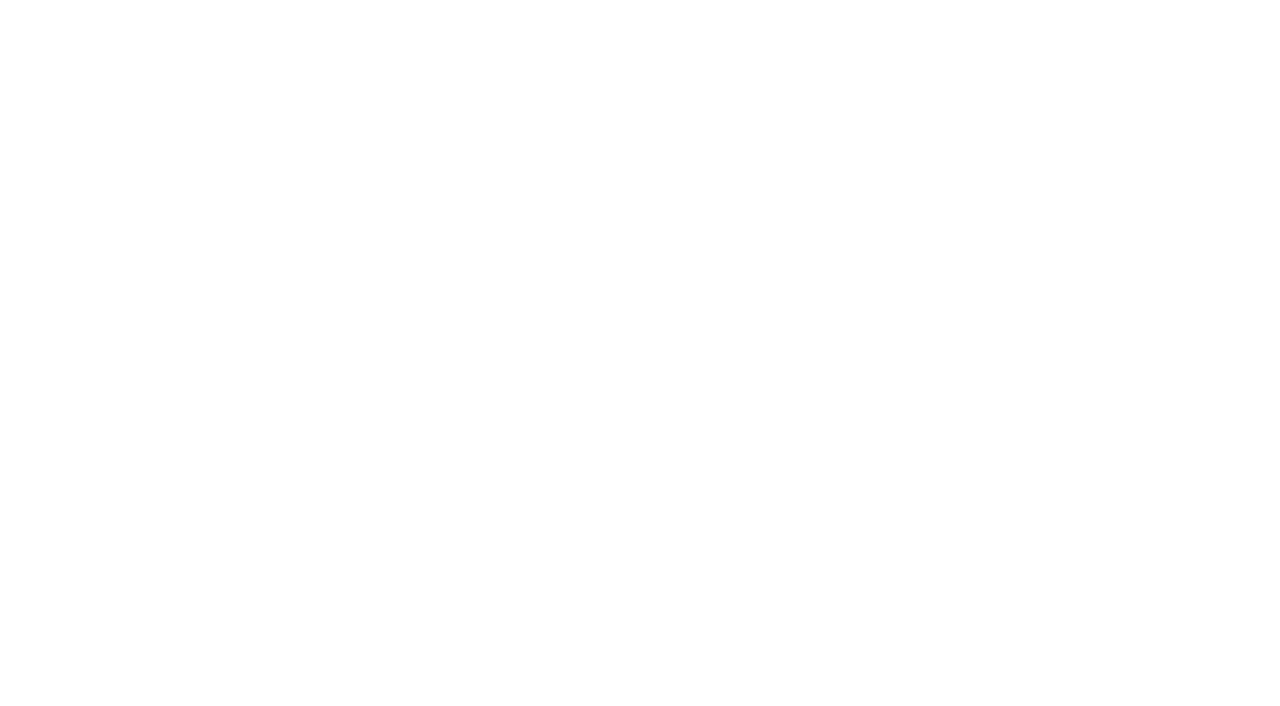
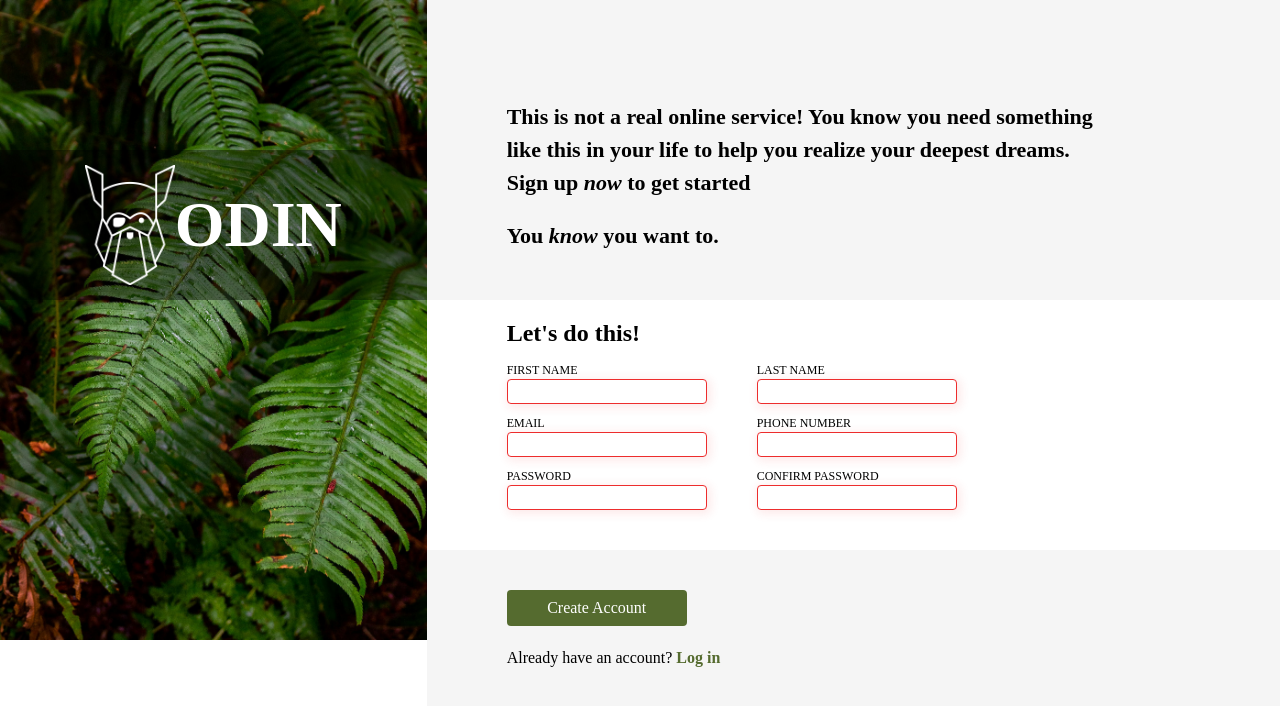
Before and after one commit to JnxdTn/signUpForm, a plain HTML site: page index.html in a window 1280 px wide. Drawn offline with Linux system fonts and the light colour scheme.

Commit message:
almost finished lmao

```diff
--- a/index.html
+++ b/index.html
@@ -1,14 +1,77 @@
 <!DOCTYPE html>
 <html lang="en">
-<head>
-    <meta charset="UTF-8">
-    <meta name="viewport" content="width=device-width, initial-scale=1.0">
+  <head>
+    <meta charset="UTF-8" />
+    <meta name="viewport" content="width=device-width, initial-scale=1.0" />
     <title>Sign-Up Form</title>
-    <link rel="stylesheet" href="styles.css">
-</head>
-<body>
+    <link rel="stylesheet" href="./styles/reset.css" />
+    <link rel="stylesheet" href="./styles/styles.css" />
+  </head>
+  <body>
+    <div class="wallpaper-left">
+      <div class="odin-logo">
+        <img src="./media/odin-lined.png" alt="lined odin project logo" />
+        <p>ODIN</p>
+      </div>
+      <p>
+          Photo by <a href="https://unsplash.com/@haliewestphoto?utm_content=creditCopyText&utm_medium=referral&utm_source=unsplash">Halie West</a> on <a href="https://unsplash.com/photos/green-leaf-plant-in-close-up-photography-25xggax4bSA?utm_content=creditCopyText&utm_medium=referral&utm_source=unsplash">Unsplash</a>
+      </p>
+    </div>
 
-</body>
+    <div class="main-content">
+      <div class="header">
+        <p>
+          This is not a real online service! You know you need something like
+          this in your life to help you realize your deepest dreams. Sign up
+          <em>now</em> to get started
+        </p>
+        <p>You <em>know</em> you want to.</p>
+      </div>
+      <form action="" method="post" id="register">
+        <section>
+          <h1>Let's do this!</h1>
+          <div class="form-inputs">
+            <p>
+              <label for="firstName">
+                <span>FIRST NAME</span>
+              </label>
+              <input type="text" id="firstName" name="first-name" required />
+            </p>
+            <p>
+              <label for="lastName">
+                <span>LAST NAME</span>
+              </label>
+              <input type="text" id="lastName" name="last-name" required />
+            </p>
+            <p>
+              <label for="email">
+                <span>EMAIL</span>
+              </label>
+              <input type="email" id="email" name="email" required />
+            </p>
+            <p>
+              <label for="phoneNumber">
+                <span>PHONE NUMBER</span>
+              </label>
+              <input type="tel" id="phoneNumber" name="phone-number" required />
+            </p>
+            <p>
+              <label for="password">
+                <span>PASSWORD</span>
+              </label>
+              <input type="password" id="password" name="password" required />
+            </p>
+            <p>
+              <label for="confirmPassword">
+                <span>CONFIRM PASSWORD</span>
+              </label>
+              <input type="password" id="password" name="password" required />
+            </p>
+          </div>
+        </section>
+      </form>
+      <button type="submit" form="register">Create Account</button>
+      <p>Already have an account? <span>Log in</span></p>
+    </div>
+  </body>
 </html>
-
-<!-- Photo by <a href="https://unsplash.com/@haliewestphoto?utm_content=creditCopyText&utm_medium=referral&utm_source=unsplash">Halie West</a> on <a href="https://unsplash.com/photos/green-leaf-plant-in-close-up-photography-25xggax4bSA?utm_content=creditCopyText&utm_medium=referral&utm_source=unsplash">Unsplash</a> -->
--- /dev/null
+++ b/styles/reset.css
@@ -0,0 +1,52 @@
+/*
+  1. Use a more-intuitive box-sizing model.
+*/
+*, *::before, *::after {
+  box-sizing: border-box;
+}
+
+/*
+  2. Remove default margin
+*/
+* {
+  margin: 0;
+}
+
+/*
+  Typographic tweaks!
+  3. Add accessible line-height
+  4. Improve text rendering
+*/
+body {
+  line-height: 1.5;
+  -webkit-font-smoothing: antialiased;
+}
+
+/*
+  5. Improve media defaults
+*/
+img, picture, video, canvas, svg {
+  display: block;
+  max-width: 100%;
+}
+
+/*
+  6. Remove built-in form typography styles
+*/
+input, button, textarea, select {
+  font: inherit;
+}
+
+/*
+  7. Avoid text overflows
+*/
+p, h1, h2, h3, h4, h5, h6 {
+  overflow-wrap: break-word;
+}
+
+/*
+  8. Create a root stacking context
+*/
+#root, #__next {
+  isolation: isolate;
+}
--- /dev/null
+++ b/styles/styles.css
@@ -0,0 +1,121 @@
+body {
+  display: flex;
+  flex-direction: row;
+  height: 100dvh;
+  width: 100dvw;
+}
+
+.wallpaper-left {
+  background-image: url("../media/halie-west.jpg");
+  background-size: 100%;
+  background-repeat: no-repeat;
+  height: 100dvh;
+  width: 50dvw;
+}
+
+.wallpaper-left > p,
+.wallpaper-left > p a {
+  text-align: center;
+  color: white;
+  margin-top: 80%;
+  font-size: 0.8rem;
+}
+
+.odin-logo {
+  display: flex;
+  background-color: rgba(0, 0, 0, 40%);
+  flex-direction: row;
+  margin-top: 150px;
+  width: 100%;
+  height: 150px;
+  align-items: center;
+  justify-content: center;
+}
+
+.odin-logo > img {
+  height: 120px;
+}
+
+.odin-logo p {
+  color: white;
+  font-weight: bold;
+  font-size: 4rem;
+}
+
+.main-content {
+  width: 100%;
+  height: 100%;
+  background-color: rgb(245, 245, 245);
+}
+
+.header {
+  margin-left: 80px;
+  width: 600px;
+  height: 250px;
+  padding: 100px 0 200px 0;
+  text-align: left;
+  font-weight: 600;
+  font-size: 22px;
+}
+
+.header p:last-of-type{
+    padding-top: 20px;
+}
+
+form{
+    background-color: white;
+    margin-bottom: 40px;
+    padding: 15px 0 30px 80px;
+}
+
+form h1{
+    margin-bottom: 10px;
+}
+
+.form-inputs{
+    display: grid;
+    width: 500px;
+    grid-template-columns: repeat(2, 1fr);
+}
+
+.form-inputs p label{
+    display: block;
+    font-size: 12px;
+}
+
+.form-inputs p input{
+    margin-bottom: 10px;
+    border: 1px solid rgba(230, 230, 230, 0.850);
+    border-radius: 4px;
+    width: 200px;
+    height: 25px;
+}
+
+.form-inputs p input:valid {
+    border-color: rgb(45, 131, 237);
+    box-shadow: 2px 2px 10px 2px rgb(45, 131, 237, 10%);
+}
+
+.form-inputs p input:invalid {
+    border-color: rgb(237, 45, 45);
+    box-shadow: 2px 2px 10px 2px rgb(237, 45, 45, 10%);
+}
+
+button{
+    margin-left: 80px;
+    border: none;
+    border-radius: 4px;
+    color:white;
+    background-color: darkolivegreen;
+    width: 180px;
+    padding: 6px;
+}
+
+.main-content > p{
+    margin: 20px 0 0 80px;
+}
+
+.main-content > p span{
+    color: darkolivegreen;
+    font-weight: bold;
+}
```
Also changed, not shown: media/halie-west.jpg (renamed from media/halie-west-25xggax4bSA-unsplash.jpg), media/odin-lined.png (added), styles.css (deleted).
